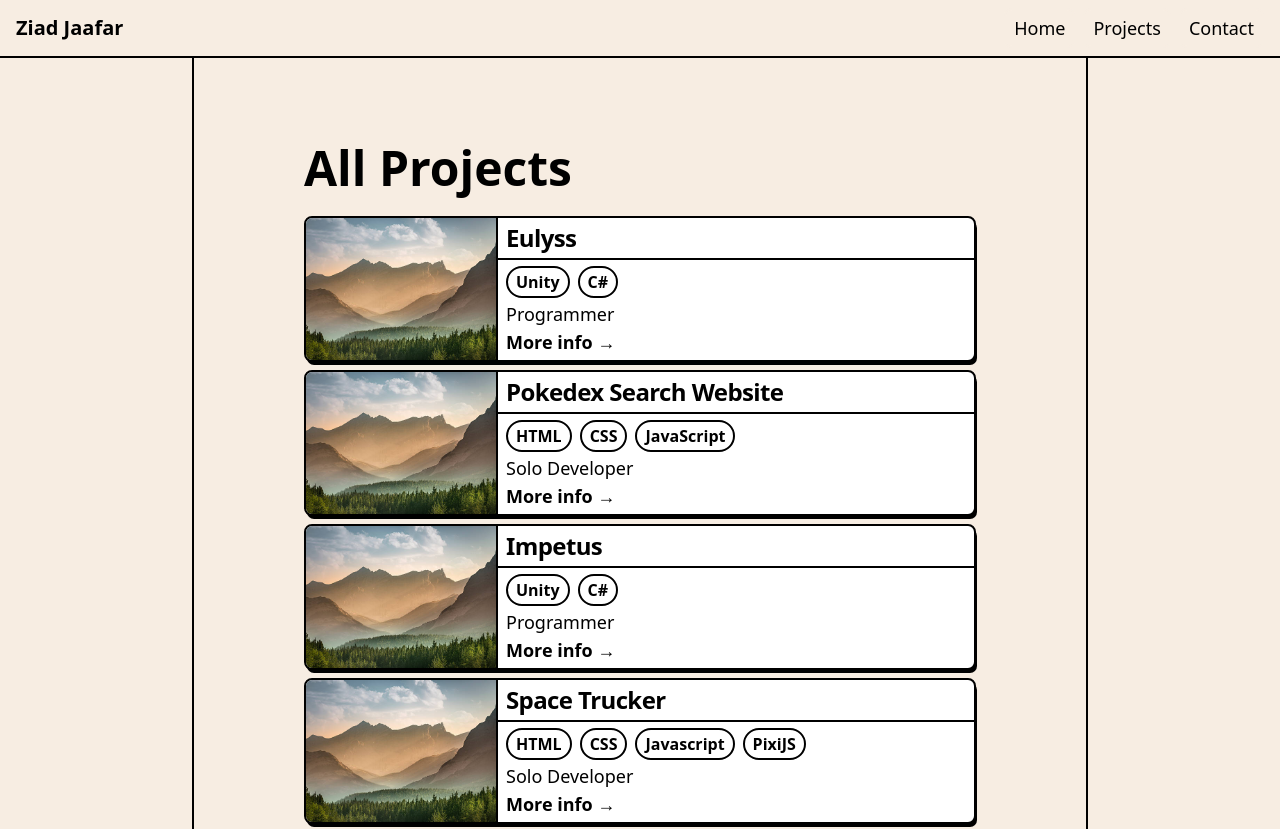
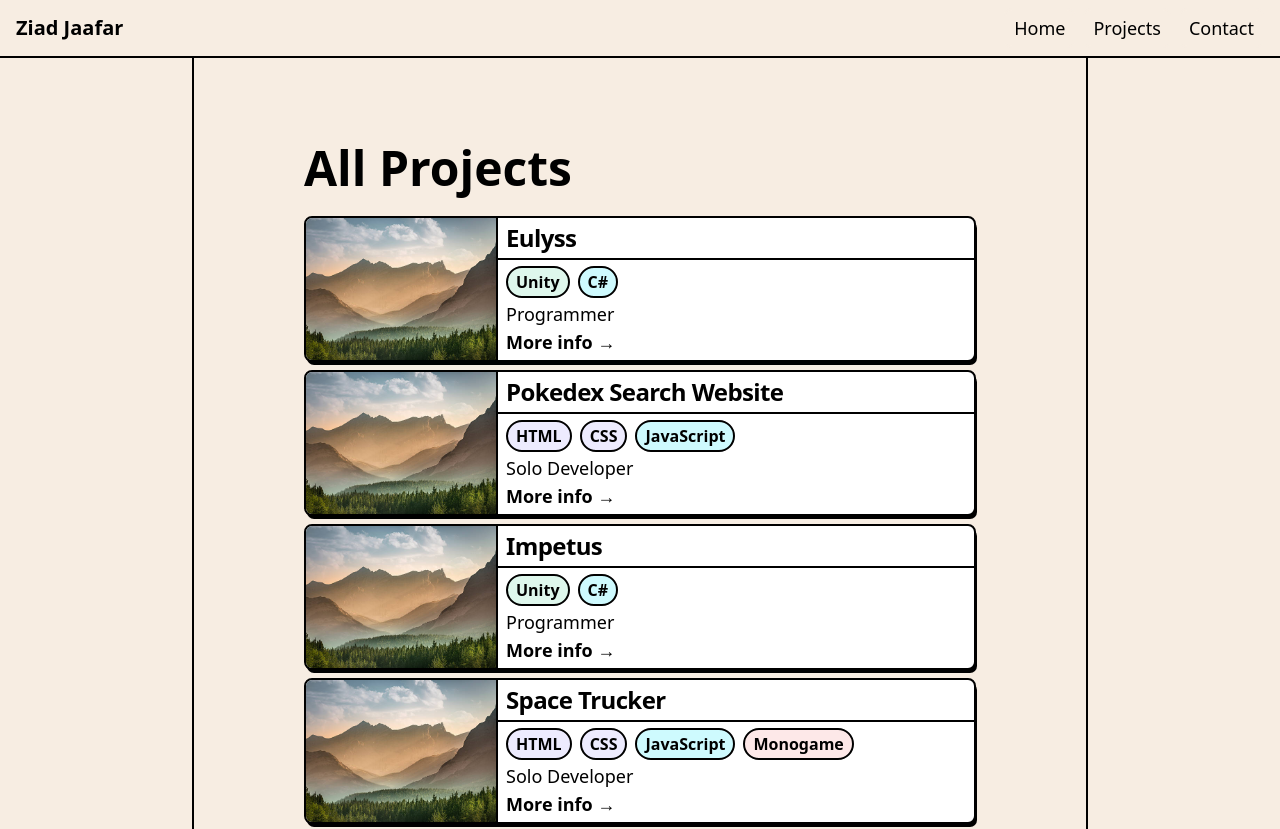
Before and after one commit to Ziad-J05/Portfolio-Site, a React (Vite) app: page /projects in a window 1280 px wide. Shown: the top 829 px of the page. Built offline with nearby package versions, Linux system fonts and the light colour scheme.

Commit message:
all skill badges have colors

```diff
--- /dev/null
+++ b/src/components/MySkills.tsx
@@ -0,0 +1,26 @@
+import { Skill, SkillType } from "./Skill";
+import { CsharpPlain, UnityPlain, CplusplusPlain, JavascriptPlain, ReactOriginal, Html5Plain, Css3Plain, JavaPlain, TypescriptPlain, GodotPlain, PythonPlain, BlenderOriginal, MayaPlain, TailwindcssOriginal} from 'devicons-react';
+
+export const HighlightSkills: Record<string, Skill> = {
+  "CSharp": new Skill("C#", <CsharpPlain size="26" className="*:fill-black"/>, SkillType.Language),
+  "Unity": new Skill("Unity", <UnityPlain size="26" className="*:fill-black"/>, SkillType.Software),
+  "CPlusPlus": new Skill("C++", <CplusplusPlain  size="26" className="*:fill-black"/>, SkillType.Language),
+  "JavaScript": new Skill("JavaScript", <JavascriptPlain size="26" className="*:fill-black" />, SkillType.Language),
+  "React": new Skill("React", <ReactOriginal size="26" className="*:fill-black"/>, SkillType.Framework),
+  "HTML": new Skill("HTML", <Html5Plain size="26" className="*:fill-black"/>, SkillType.NonScriptLang),
+  "CSS": new Skill("CSS", <Css3Plain size="26" className="*:fill-black"/>, SkillType.NonScriptLang),
+  "Java": new Skill("Java", <JavaPlain size="26" className="*:fill-black"/>, SkillType.Language),
+  "TypeScript": new Skill("TypeScript", <TypescriptPlain size="26" className="*:fill-black"/>, SkillType.Language),
+  "Godot": new Skill("Godot", <GodotPlain size="26" className="*:fill-black"/>, SkillType.Software),
+  "Tailwind": new Skill("Tailwind", <TailwindcssOriginal size="26" className="*:fill-black"/>, SkillType.Library),
+  "Python": new Skill("Python", <PythonPlain size="26" className="*:fill-black"/>, SkillType.Language),
+  "Blender": new Skill("Blender", <BlenderOriginal size="26" className="*:fill-black"/>, SkillType.Software),
+  "Maya": new Skill("Maya", <MayaPlain size="26" className="*:fill-black"/>, SkillType.Software),
+};
+
+export const OtherSkills: Record<string, Skill> = {
+  "SFML": new Skill("SFML", <div />, SkillType.Library),
+  "Box2D": new Skill("Box2D", <div />, SkillType.Library),
+  "PixiJS": new Skill("PixiJS", <div />, SkillType.Library),
+  "Monogame": new Skill("Monogame", <div />, SkillType.Library),
+}
--- a/src/components/SkillsArea.tsx
+++ b/src/components/SkillsArea.tsx
@@ -48,13 +48,13 @@ const skillBadgeTheme = createTheme({
     }
 })
 
-export function SkillsArea({skills}: {skills: string[]}){
+export function SkillsArea({skills}: {skills: Skill[]}){
 
     /* TODO: using .map would likely be more idiomatic */
     const skillBadges: React.ReactElement[] = [];
 
     for(const skill of skills) {
-        skillBadges.push(<Badge color="info" size="md">{skill}</Badge>)
+        skillBadges.push(<Badge color={ColorFromSkillType(skill.type)} size="md">{skill.name}</Badge>)
     }
 
     return(
@@ -73,28 +73,8 @@ export function IconSkillsArea({skills}: {skills: Skill[]}){
 
     for(const skill of skills) {
 
-        let color:string;
-
-        switch(skill.type){
-            case SkillType.Language:
-                color = "cyan"
-                break;
-            case SkillType.Software:
-                color = "green"
-                break;
-            case SkillType.Library:
-                color = "red"
-                break;
-            case SkillType.Framework:
-                color = "lime"
-                break;
-            case SkillType.NonScriptLang:
-                color = "purple"
-                break;
-        }
-
         skillBadges.push(
-        <Badge color={color} size="xl">
+        <Badge color={ColorFromSkillType(skill.type)} size="xl">
             <div className="flex items-center gap-1 px-0.5 py-0.5">
 
                 {skill.icon}
@@ -112,3 +92,28 @@ export function IconSkillsArea({skills}: {skills: Skill[]}){
         </>
     )
 }
+
+function ColorFromSkillType(type: SkillType){
+
+    let color:string;
+
+    switch(type){
+        case SkillType.Language:
+            color = "cyan"
+            break;
+        case SkillType.Software:
+            color = "green"
+            break;
+        case SkillType.Library:
+            color = "red"
+            break;
+        case SkillType.Framework:
+            color = "lime"
+            break;
+        case SkillType.NonScriptLang:
+            color = "purple"
+            break;
+    }
+
+    return color;
+}
--- a/src/pages/HomePage.tsx
+++ b/src/pages/HomePage.tsx
@@ -10,8 +10,7 @@ import ExperienceSection from '../components/ExperienceSection'
 import ProjectSection from '../components/ProjectSection'
 import Footer from '../components/Footer';
 import { Skill, SkillType } from '../components/Skill';
-
-import { CsharpPlain, UnityPlain, CplusplusPlain, JavascriptPlain, ReactOriginal, Html5Plain, Css3Plain, JavaPlain, TypescriptPlain, GodotPlain, PythonPlain, BlenderOriginal, MayaPlain, TailwindcssOriginal} from 'devicons-react';
+import { HighlightSkills, OtherSkills } from '../components/MySkills';
 
 const aboutSectionContent:string[] = [
   "I'm a game designer and software developer pusruing a Bachelor's of Science in Game Design and Development at Rochester Institute of Technology.",
@@ -19,22 +18,7 @@ const aboutSectionContent:string[] = [
   "Unity and C# are my bread and butter, though I'm also familiar with frontend development technologies like React and Typescript, as well as languages like C++ and Java. No matter what project I'm working on, I always put the user first, making UX as good as it can be."
 ]
 
-const skills = [
-  new Skill("C#", <CsharpPlain size="26" className="*:fill-black"/>, SkillType.Language),
-  new Skill("Unity", <UnityPlain size="26" className="*:fill-black"/>, SkillType.Software),
-  new Skill("C++", <CplusplusPlain  size="26" className="*:fill-black"/>, SkillType.Language),
-  new Skill("JavaScript", <JavascriptPlain size="26" className="*:fill-black" />, SkillType.Language),
-  new Skill("React", <ReactOriginal size="26" className="*:fill-black"/>, SkillType.Framework),
-  new Skill("HTML", <Html5Plain size="26" className="*:fill-black"/>, SkillType.NonScriptLang),
-  new Skill("CSS", <Css3Plain size="26" className="*:fill-black"/>, SkillType.NonScriptLang),
-  new Skill("Java", <JavaPlain size="26" className="*:fill-black"/>, SkillType.Language),
-  new Skill("TypeScript", <TypescriptPlain size="26" className="*:fill-black"/>, SkillType.Language),
-  new Skill("Godot", <GodotPlain size="26" className="*:fill-black"/>, SkillType.Software),
-  new Skill("Tailwind", <TailwindcssOriginal size="26" className="*:fill-black"/>, SkillType.Library),
-  new Skill("Python", <PythonPlain size="26" className="*:fill-black"/>, SkillType.Language),
-  new Skill("Blender", <BlenderOriginal size="26" className="*:fill-black"/>, SkillType.Software),
-  new Skill("Maya", <MayaPlain size="26" className="*:fill-black"/>, SkillType.Software),
-]
+const skills: Skill[] = Object.values(HighlightSkills);
 
 const jobInfoList:JobInfo[] = [
   new JobInfo("Game Development Apprentice", "Simcoach Games", 2021, 2021,
@@ -49,14 +33,14 @@ const jobInfoList:JobInfo[] = [
 
 const projectInfo:ProjectInfo[] =
 [
-  new ProjectInfo("Pokedex Search Website", "Solo Developer", ["HTML", "CSS", "JavaScript"], "#", "/placeholder-photo.jpg"),
-  new ProjectInfo("Gravity Game", "Solo Developer", ["C++", "SFML", "Box2D"], "#", "/placeholder-photo.jpg")
+  new ProjectInfo("Pokedex Search Website", "Solo Developer", [HighlightSkills.HTML, HighlightSkills.CSS, HighlightSkills.JavaScript], "#", "/placeholder-photo.jpg"),
+  new ProjectInfo("Gravity Game", "Solo Developer", [HighlightSkills.CPlusPlus, OtherSkills.SFML, OtherSkills.Box2D], "#", "/placeholder-photo.jpg")
 ]
 
 const featuredProjectInfo: FeaturedProjectInfo = new FeaturedProjectInfo(
   "Eulyss",
   "Programmer",
-  ["Unity", "C#"],
+  [HighlightSkills.Unity, HighlightSkills.CSharp],
   "#",
   "/placeholder-photo.jpg",
   "Collaborated as part of a team of two to create an adventure game with a custom text parser that imports text files as graphs for in-game dialogue. Currently in development."
--- a/src/pages/ProjectsPage.tsx
+++ b/src/pages/ProjectsPage.tsx
@@ -6,15 +6,16 @@ import { SectionHeading } from '../components/Headings'
 import ProjectArea from '../components/ProjectArea'
 import { ProjectInfo } from '../components/Project'
 import Footer from '../components/Footer'
+import { HighlightSkills, OtherSkills } from '../components/MySkills'
 
 const projectInfo:ProjectInfo[] =
 [
-  new ProjectInfo("Eulyss", "Programmer", ["Unity", "C#"], "#", "/placeholder-photo.jpg"),
-  new ProjectInfo("Pokedex Search Website", "Solo Developer", ["HTML", "CSS", "JavaScript"], "#", "/placeholder-photo.jpg"),
-  new ProjectInfo("Impetus", "Programmer", ["Unity", "C#"], "#", "/placeholder-photo.jpg"),
-  new ProjectInfo("Space Trucker", "Solo Developer", ["HTML", "CSS", "Javascript", "PixiJS"], "#", "/placeholder-photo.jpg"),
-  new ProjectInfo("Gravity Game", "Solo Developer", ["C++", "SFML", "Box2D"], "#", "/placeholder-photo.jpg"),
-  new ProjectInfo("Johnny Rocket", "Programmer", ["Monogame", "C#"], "#", "/placeholder-photo.jpg"),
+  new ProjectInfo("Eulyss", "Programmer", [HighlightSkills.Unity, HighlightSkills.CSharp], "#", "/placeholder-photo.jpg"),
+  new ProjectInfo("Pokedex Search Website", "Solo Developer", [HighlightSkills.HTML, HighlightSkills.CSS, HighlightSkills.JavaScript], "#", "/placeholder-photo.jpg"),
+  new ProjectInfo("Impetus", "Programmer", [HighlightSkills.Unity, HighlightSkills.CSharp], "#", "/placeholder-photo.jpg"),
+  new ProjectInfo("Space Trucker", "Solo Developer", [HighlightSkills.HTML, HighlightSkills.CSS, HighlightSkills.JavaScript, OtherSkills.Monogame], "#", "/placeholder-photo.jpg"),
+  new ProjectInfo("Gravity Game", "Solo Developer", [HighlightSkills.CPlusPlus, OtherSkills.SFML, OtherSkills.Box2D], "#", "/placeholder-photo.jpg"),
+  new ProjectInfo("Johnny Rocket", "Programmer", [HighlightSkills.CSharp, OtherSkills.Monogame], "#", "/placeholder-photo.jpg"),
 ]
 
 export default function ProjectsPage() {
```
Also changed, not shown: src/components/Project.tsx (+4 -4 lines).
